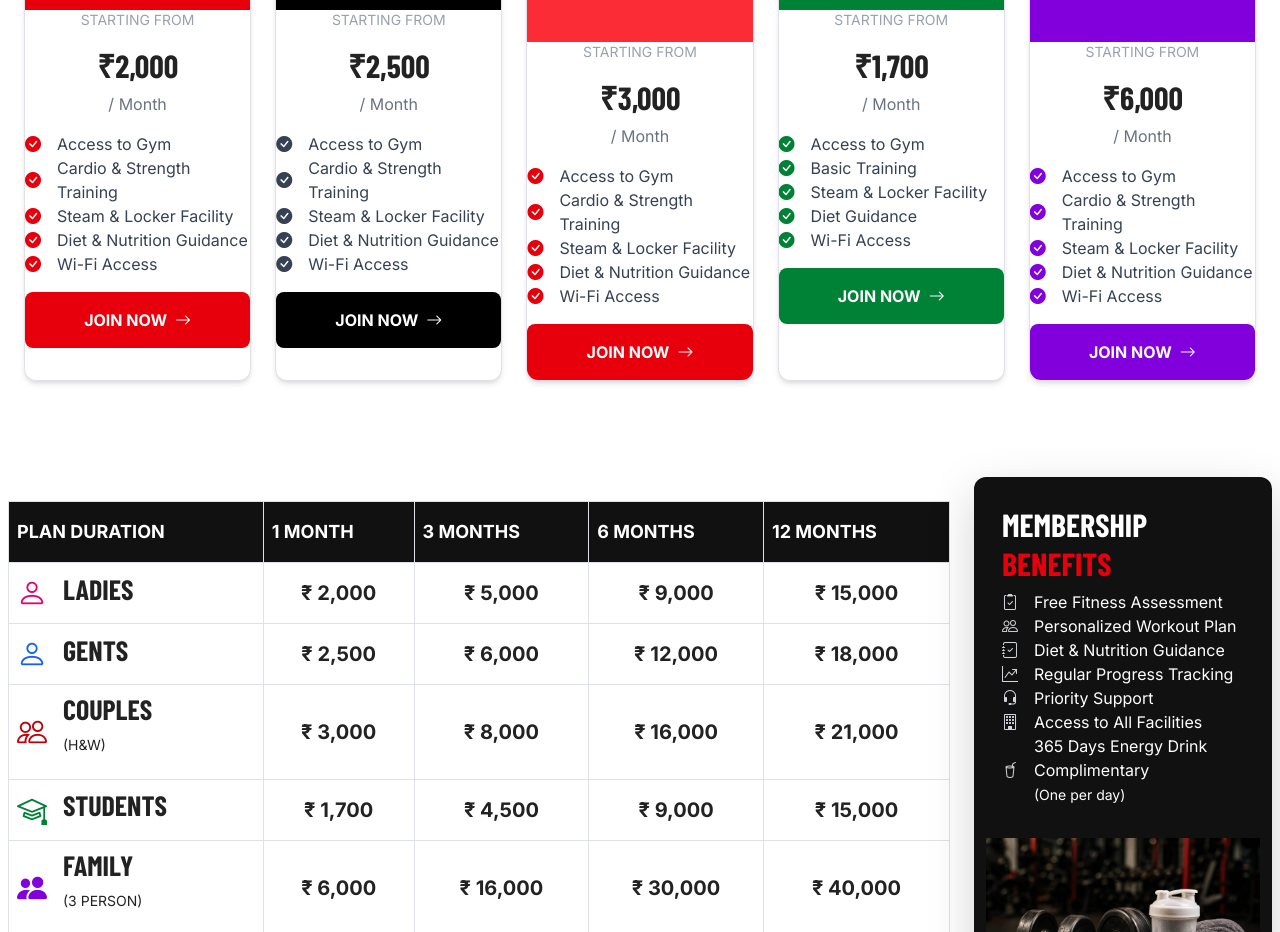
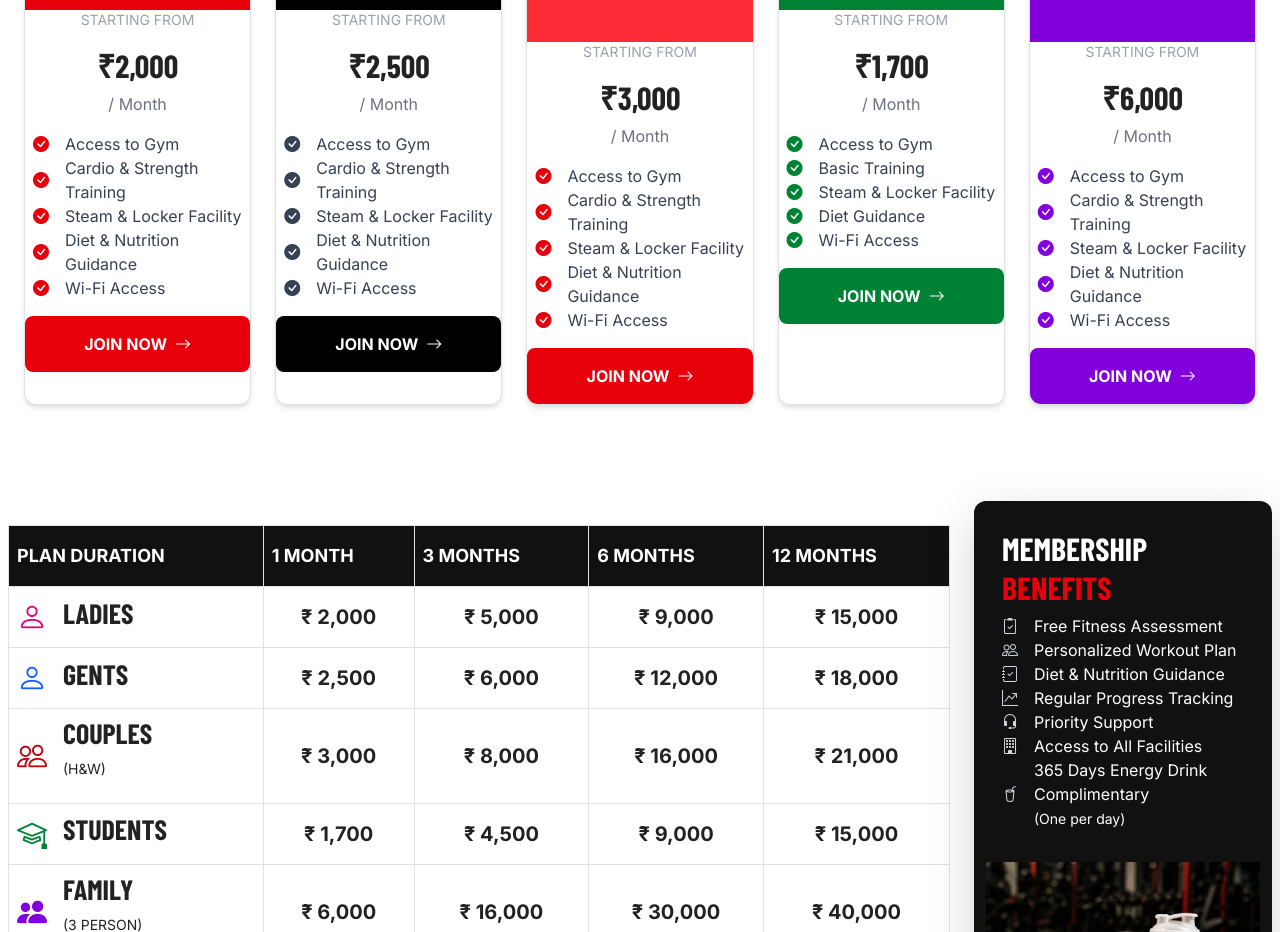
Before and after one commit to Ebinesh07/gym-website, a React (Vite) app in the folder gym-website/: page /fees in a window 1280 px wide. Shown: the part 940-1872 px from the top of the page. Built offline with nearby package versions, Linux system fonts and the light colour scheme; a web font is replaced by a local one.

Commit message:
updates in fees page

```diff
--- a/gym-website/src/pages/Fees/Fees1.jsx
+++ b/gym-website/src/pages/Fees/Fees1.jsx
@@ -23,8 +23,8 @@ const Fees1 = () => {
   ];
 
   return (
-    <section className="bg-black py-16 overflow-hidden ">
-      <div className="max-w-7xl mx-auto px-6 lg:px-8">
+    <section className="bg-black py-16 overflow-hidden  ">
+      <div className="max-w-7xl mx-auto px-6 lg:px-8 ">
 
         <div className="grid lg:grid-cols-2 items-center gap-12">
 
--- a/gym-website/src/pages/Fees/Fees2.jsx
+++ b/gym-website/src/pages/Fees/Fees2.jsx
@@ -160,7 +160,7 @@ cursor-pointer
                   / Month
                 </p>
 
-                <div className="mt-8 space-y-4">
+                <div className="mt-8 space-y-4 px-2">
                   {plan.features.map((feature, i) => (
                     <div
                       key={i}
```
